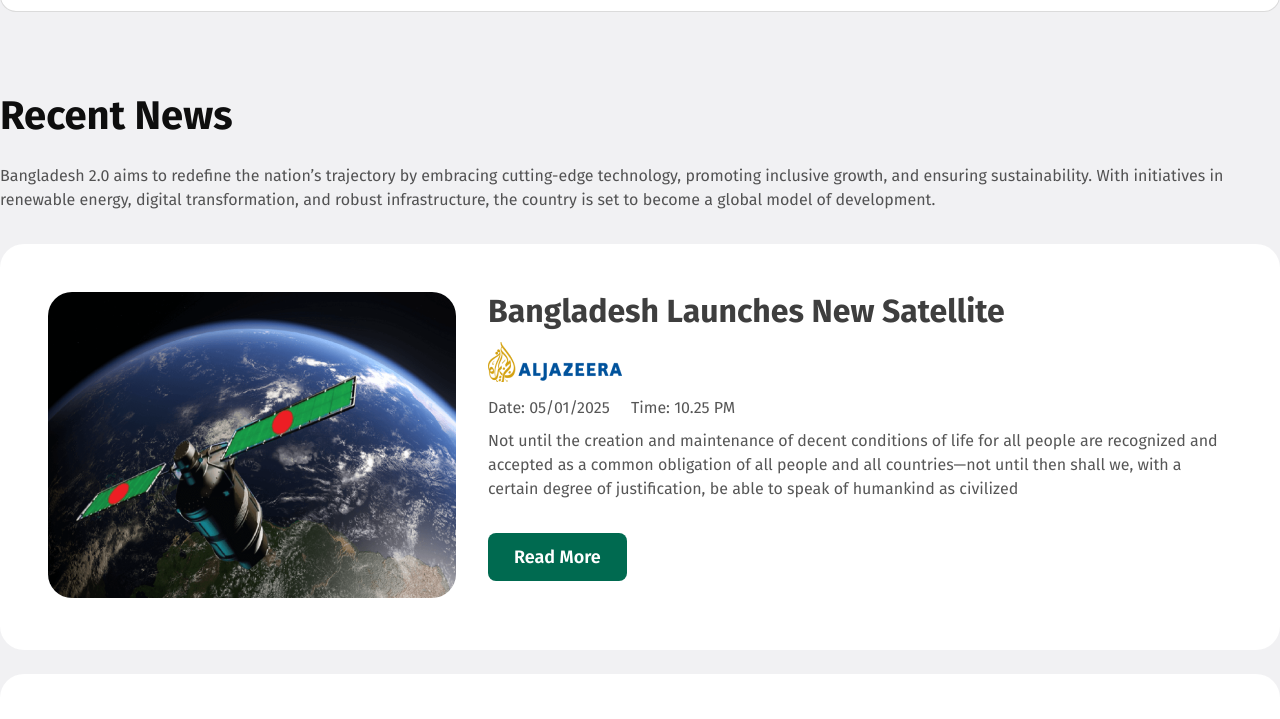
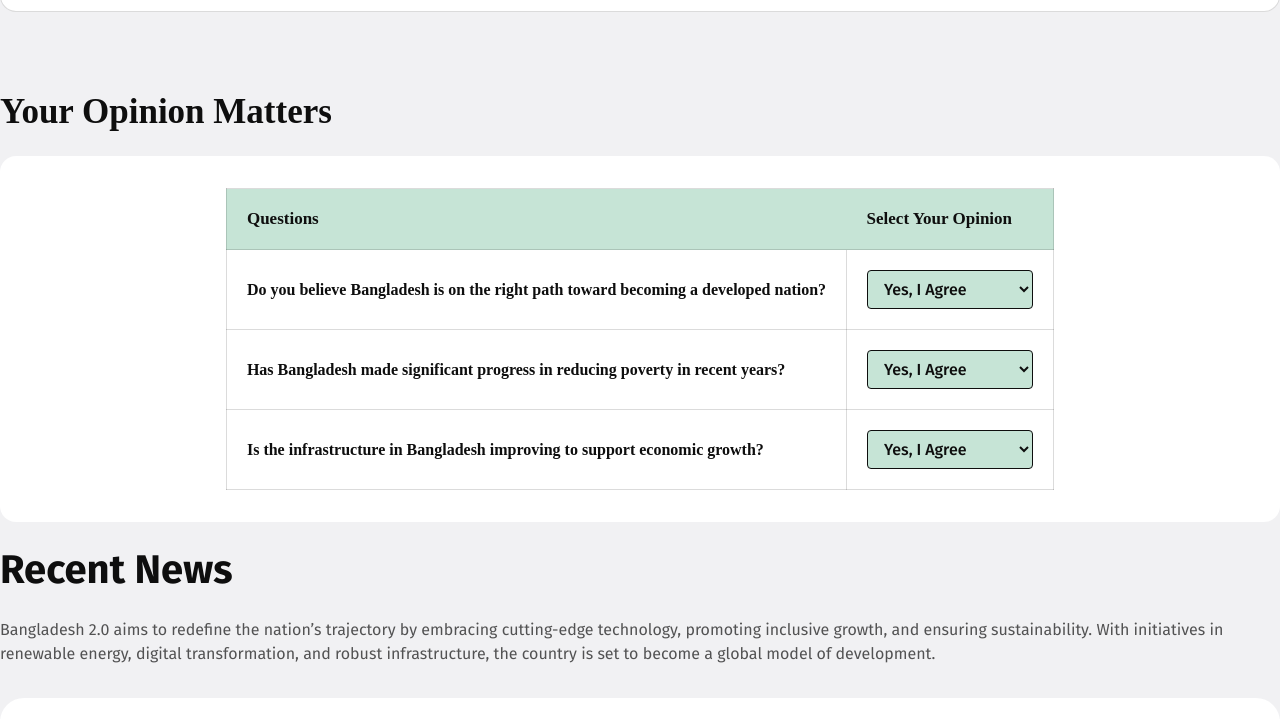
Before and after one commit to balapigi-mfc/b11-A1, a plain HTML site: page index.html in a window 1280 px wide. Shown: the part 1944-2663 px from the top of the page. Drawn offline with Linux system fonts and the light colour scheme; files whose address does not match are found by name.

Commit message:
modified some style

```diff
--- a/index.html
+++ b/index.html
@@ -42,7 +42,7 @@
 
             <div class="four-pillars">
                 <div class="pillars first">
-                    <img src="icon/card-icon.png" alt="" />
+                    <img src="icon/icons8-innovation-64.png" alt="" />
                     <h3>Innovation</h3>
                     <p>
                         Transforming Bangladesh through Creativity
@@ -50,21 +50,21 @@
                     </p>
                 </div>
                 <div class="pillars second">
-                    <img src="icon/card-icon.png" alt="" />
+                    <img src="icon/icons8-sustainability-64.png" alt="" />
                     <h3>Sustainability</h3>
                     <p>
                         Ensuring Future Generations Thrive While Preserving Bangladesh’s Natural Wealth
                     </p>
                 </div>
                 <div class="pillars third">
-                    <img src="icon/card-icon.png" alt="" />
+                    <img src="icon/icons8-infrastructure-64.png" alt="" />
                     <h3>Infrastructure</h3>
                     <p>
                         Revitalizing Bangladesh’s Development with Modernized Systems and Connectivity
                     </p>
                 </div>
                 <div class="pillars four">
-                    <img src="icon/card-icon.png" alt="" />
+                    <img src="icon/icons8-politics-60.png" alt="" />
                     <h3>Empowerment</h3>
                     <p>
                         Unlocking Potential through Education, Equality, and Collective Progress
@@ -87,7 +87,7 @@
         </div>
         <div class="vision-cards">
             <div class="visionOne">
-                <img src="icon/card-icon.png" alt="" />
+                <img src="icon/icons8-digital-transformation-64.png" alt="" />
                 <h3>Digital Transformation</h3>
                 <p>
                     Creating a nationwide digital ecosystem to <br />
@@ -97,7 +97,7 @@
                 <button>Learn More</button>
             </div>
             <div class="visionTwo">
-                <img src="icon/card-icon.png" alt="" />
+                <img src="icon/icons8-green-energy-60.png" alt="" />
                 <h3>Green Energy</h3>
                 <p>
                     Investments in solar and wind energy to ensure <br />
@@ -106,7 +106,7 @@
                 <button>Learn More</button>
             </div>
             <div class="visionThree">
-                <img src="icon/card-icon.png" alt="" />
+                <img src="icon/icons8-bridge-64.png" alt="" />
                 <h3>Modern Infrastructure</h3>
                 <p>
                     Building state-of-the-art infrastructure to support <br />
@@ -131,6 +131,54 @@
             <h4>Dr. Muhammad Yunus</h4>
             <h5>Chief Adviser of the People's Republic of Bangladesh</h5>
         </div>
+
+        <!-- ============ opinion section ============ -->
+
+      <section class="opinion container">
+        <h2>Your Opinion Matters</h2>
+        <div class="opinion_wrapper">
+          <table>
+            <tr>
+              <th class="tqus">Questions</th>
+              <th class="tselect">Select Your Opinion</th>
+            </tr>
+            <tr>
+              <td>
+                Do you believe Bangladesh is on the right path toward becoming a
+                developed nation?
+              </td>
+              <td>
+                <select id="opinion" name="opinion">
+                  <option value="yes">Yes, I Agree</option>
+                  <option value="no">No, I don't Agree</option>
+                </select>
+              </td>
+            </tr>
+            <tr>
+              <td>
+                Has Bangladesh made significant progress in reducing poverty in recent years?
+              </td>
+              <td>
+                <select id="opinion" name="opinion">
+                  <option value="yes">Yes, I Agree</option>
+                  <option value="no">No, I don't Agree</option>
+                </select>
+              </td>
+            </tr>
+            <tr>
+              <td>
+                Is the infrastructure in Bangladesh improving to support economic growth?
+              </td>
+              <td>
+                <select id="opinion" name="opinion">
+                  <option value="yes">Yes, I Agree</option>
+                  <option value="no">No, I don't Agree</option>
+                </select>
+              </td>
+            </tr>
+          </table>
+        </div>
+      </section>
 
         <!-- Recent News Section -->
 
--- a/styles/style.css
+++ b/styles/style.css
@@ -415,6 +415,66 @@ nav h4:hover {
   margin-top: 4px;
 }
 
+/* ============ opinion section ============ */
+.opinion_wrapper {
+  margin: 24px 0px;
+  border-radius: 16px;
+  background: #ffffff;
+  padding: 32px;
+}
+.opinion h2 {
+  color: #0e0e0e;
+  font-size: 35px;
+  font-weight: 700;
+}
+
+.opinion_wrapper table {
+  margin: 0 auto;
+  padding: 32px;
+}
+.opinion_wrapper table,th,td {
+  border: 1px solid;
+  border-collapse: collapse;
+}
+table th,td {
+  padding: 20px;
+}
+
+table th {
+  border: 1px solid #0e0e0e26;
+  background: #c6e4d6;
+  color: #0e0e0e;
+  font-size: 17px;
+  font-weight: 600;
+  text-align: left;
+}
+table tr .tselect {
+  border-left: none;
+}
+table tr .tqus {
+  border-right: none;
+}
+table td {
+  border: 1px solid #0e0e0e26;
+  background: #ffffff1a;
+  color: #0e0e0e;
+  font-size: 16px;
+  font-weight: 600;
+}
+
+.opinion_wrapper table select {
+  background: #c6e4d6;
+  color: #0e0e0e;
+  font-size: 16px;
+  font-weight: 500;
+  border: 1px solid #0e0e0e;
+  border-radius: 4px;
+  padding: 8px 12px;
+  font-family: "Fira Sans";
+}
+
+
+
 /* Recent News Section */
 
 .recent-news {
```
Also changed, not shown: icon/icons8-bridge-64.png (added), icon/icons8-digital-transformation-64.png (added), icon/icons8-green-energy-60.png (added), icon/icons8-infrastructure-64.png (added), icon/icons8-innovation-64.png (added), icon/icons8-politics-60.png (added), icon/icons8-sustainability-64.png (added).
